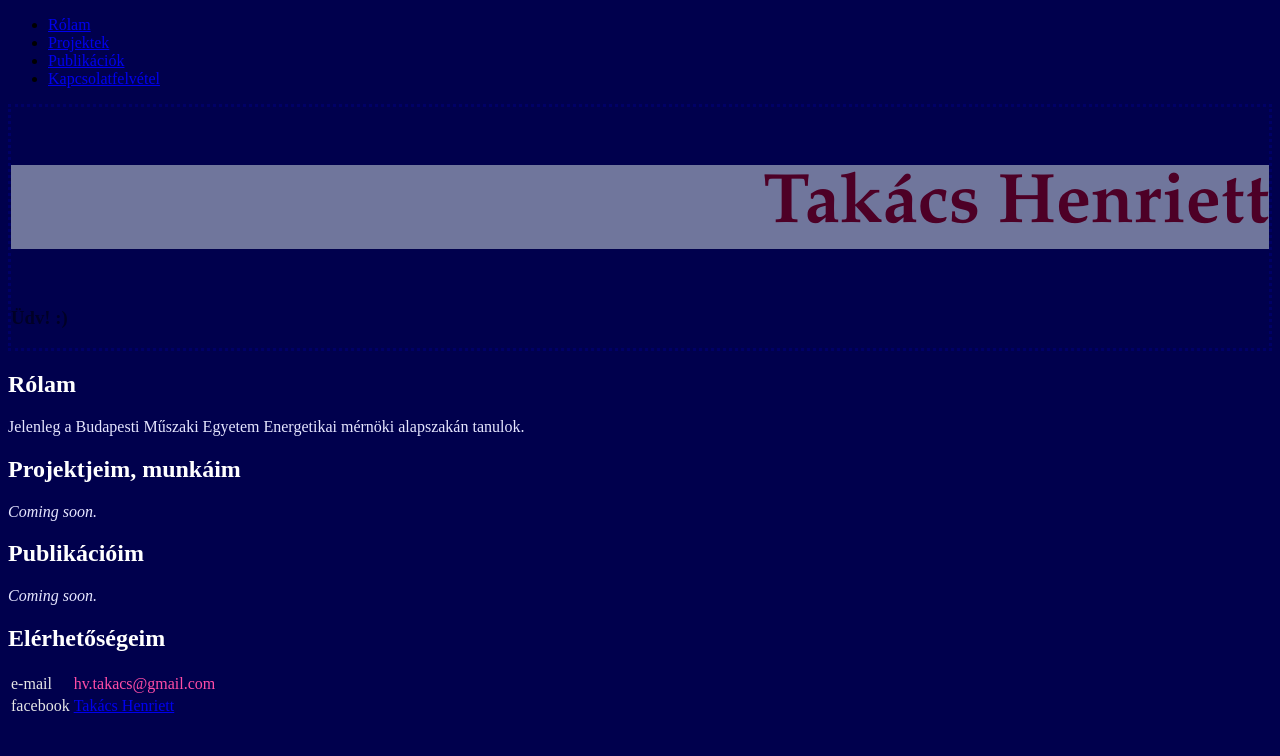
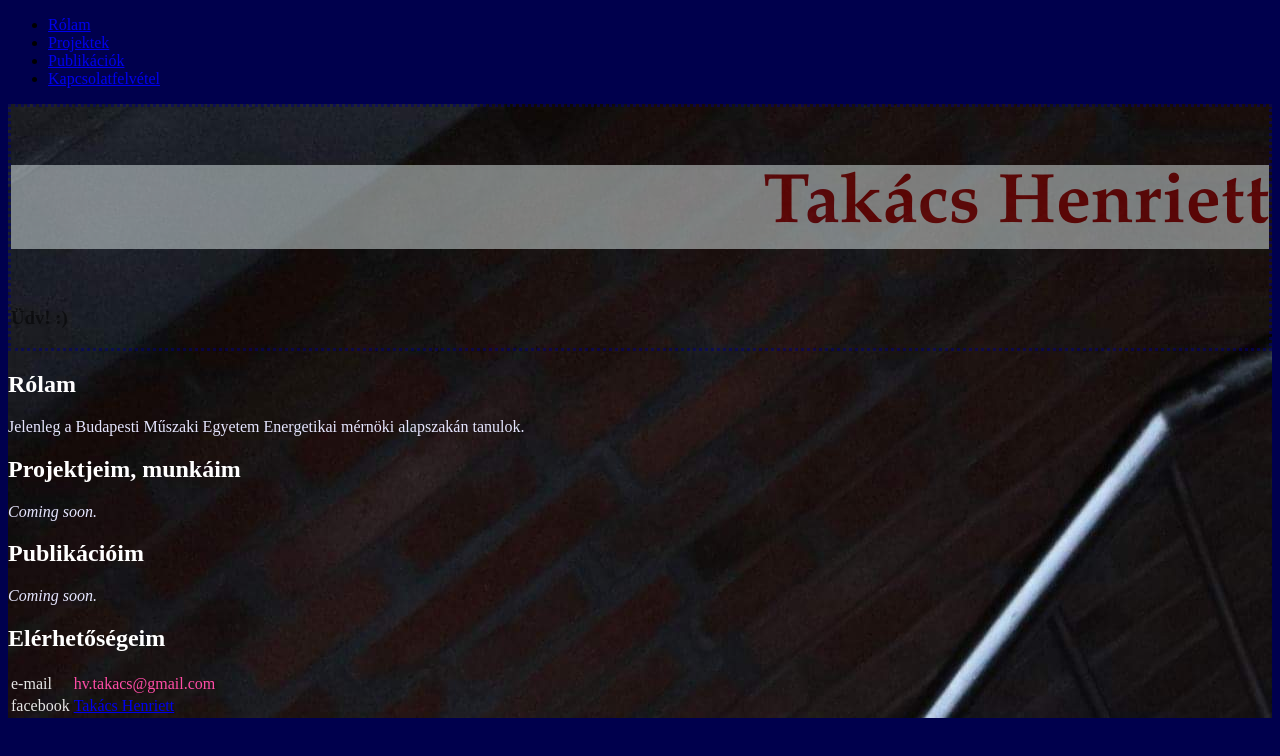
Before and after one commit to hvtakacs/hvtakacs, a plain HTML site: page index.html in a window 1280 px wide. Drawn offline with Linux system fonts and the light colour scheme.

Commit message:
Update style.css

```diff
--- a/style.css
+++ b/style.css
@@ -14,7 +14,7 @@ h1 {
 .navigation li {
 }
 .banner {
-	backgoung-image: url("banner.jpeg")
+	background-image: url("banner.jpeg")
 }
 #content {
 	opacity: 0.5;
```
